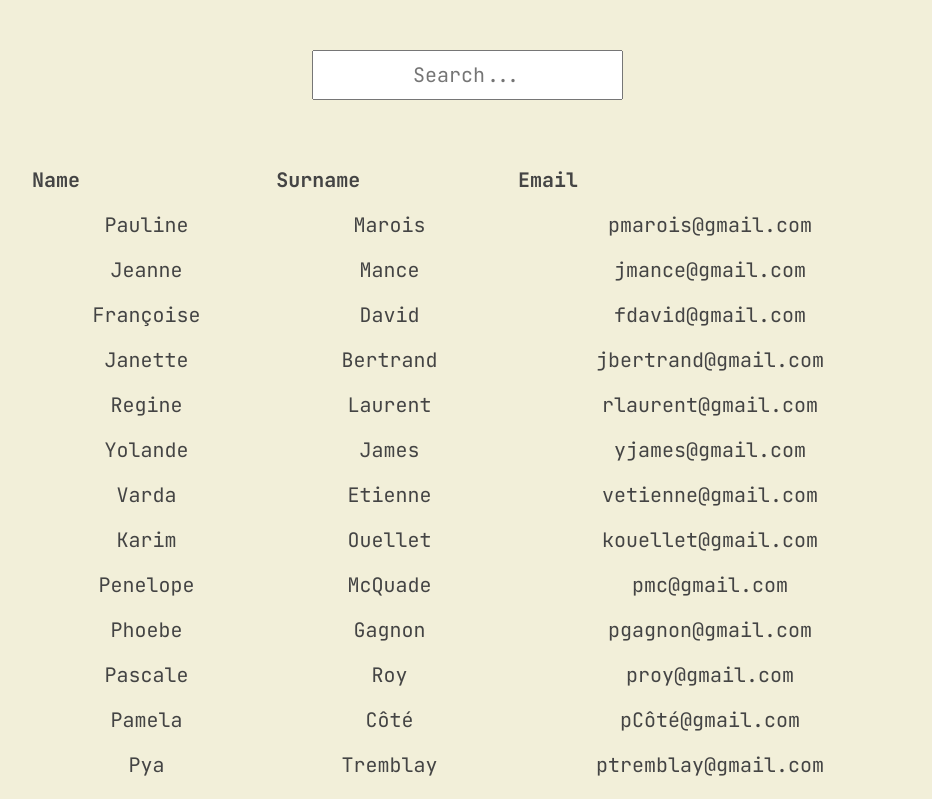
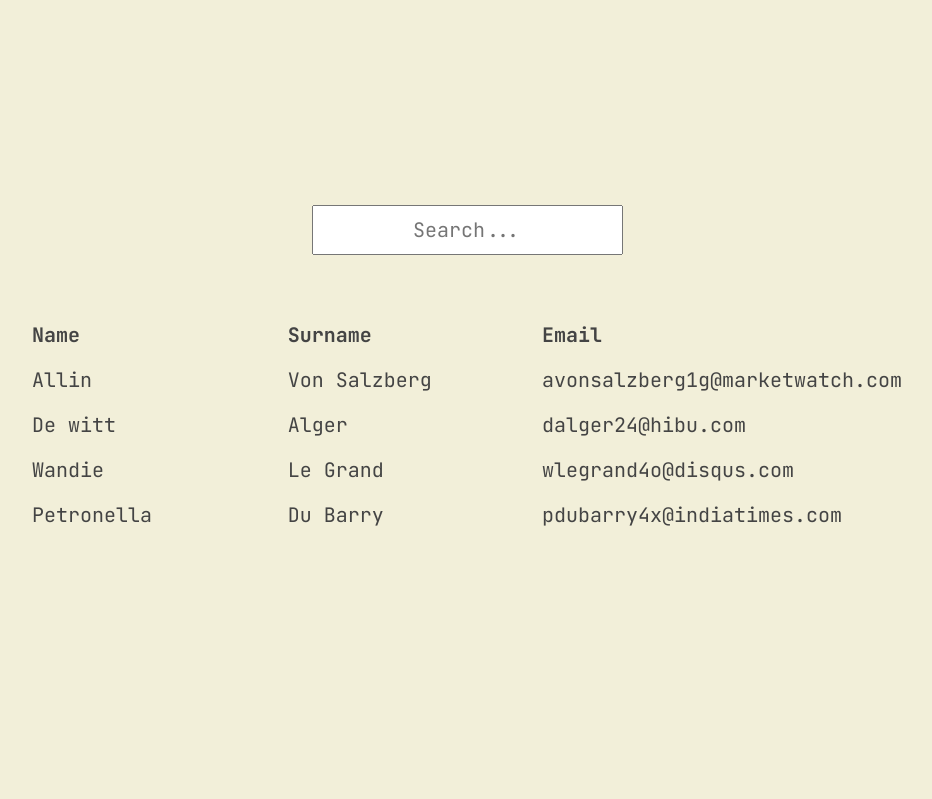
Before and after one commit to claudiaLisboa/search-filter, a React (Vite) app in the folder search-filter/: page / in a window 1280 px wide. Shown: the top 799 px of the page, without its empty margins (33-965 px from the left). Built offline with nearby package versions, Linux system fonts and the light colour scheme.

Commit message:
added options to func search

```diff
--- a/search-filter/src/App.css
+++ b/search-filter/src/App.css
@@ -51,6 +51,7 @@ table {
   margin: 50px 0px;
   border-spacing: 15px;
   color: #444;
+
 }
 
 tr {
@@ -61,9 +62,11 @@ th {
   width: 250px;
   text-align: left;
   font-size: 20px;
+
 }
 
 td {
   width: 250px;
   font-size: 20px;
+  text-align: left;
 }
--- a/search-filter/src/App.jsx
+++ b/search-filter/src/App.jsx
@@ -9,7 +9,10 @@ function App() {
 
   // console.log(Users.filter(user=> user.first_name.toLowerCase().includes("ka")));
    const search = (data) => {
-        return data.filter((item) => item.first_name.toLowerCase().includes(query));
+        return data.filter(
+          (item) => item.first_name.toLowerCase().includes(query) ||
+                    item.last_name.toLowerCase().includes(query)  ||
+                    item.email.toLowerCase().includes(query));
    }
 
   return (
@@ -20,7 +23,7 @@ function App() {
             className='search'
             onChange={(event) => setQuery(event.target.value)}
        />
-       <Table data={Users}/>
+       <Table data={search(Users)}/>
     </div>
   )
 }
```
